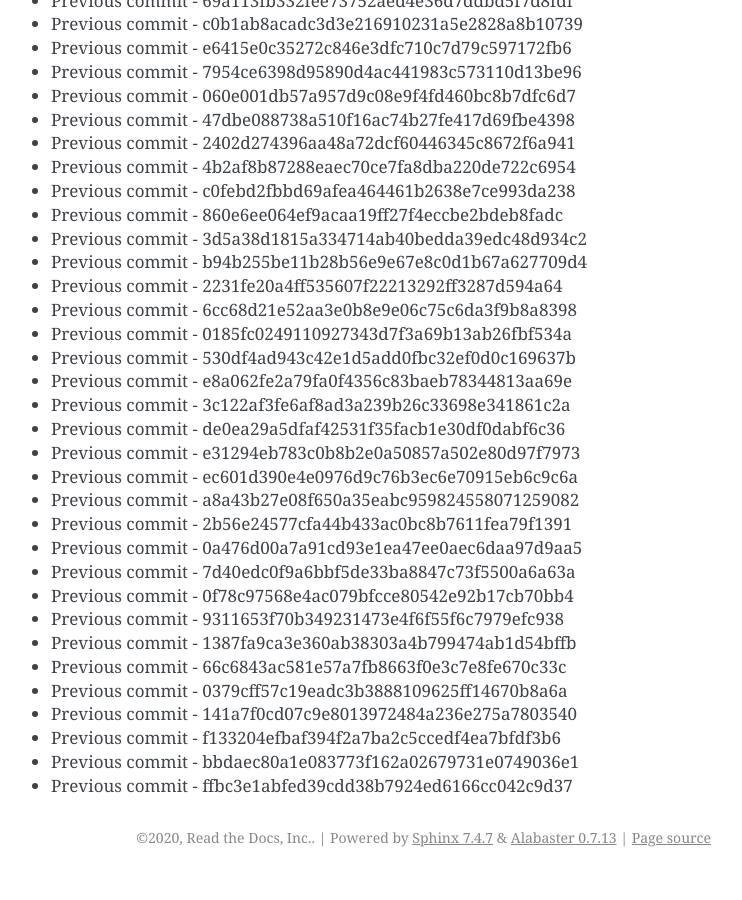
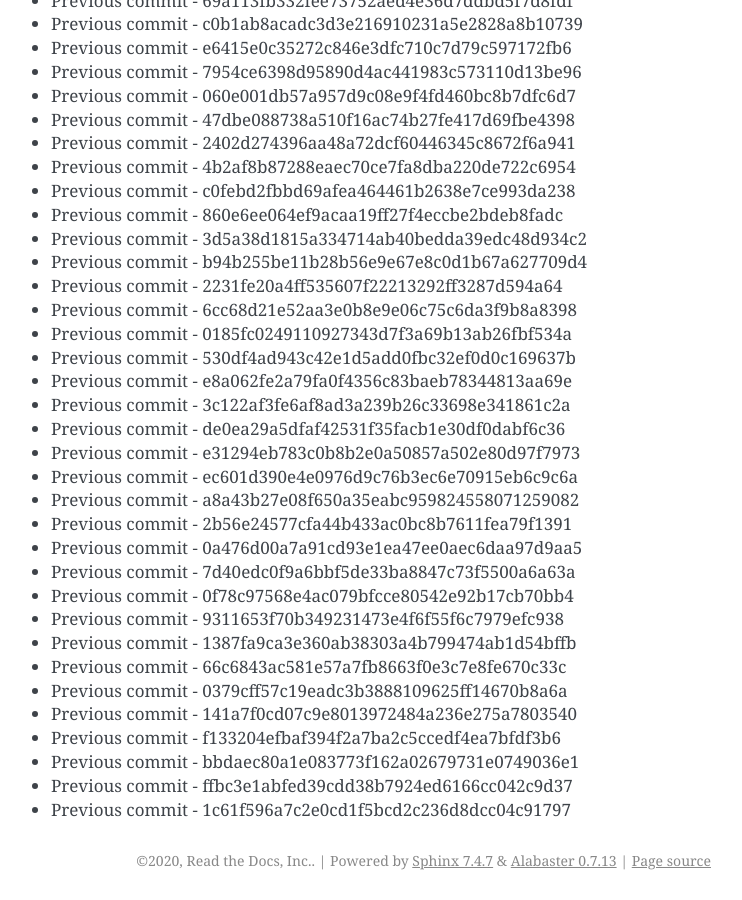
Before and after one commit to readthedocs/rtd-git-stresstest, a Sphinx documentation site: the page built from docs/updates.rst, in a window 1280 px wide and 900 px high, scrolled down 1821 px. Shown: the whole window, without its empty margins (399-1141 px from the left). Built offline with Sphinx 7.4.7, drawn with Linux system fonts in a browser that asks for light colours; before the commit the page ends 2698 px from its top, so only the background shows below that.

Commit message:
Generating commit from previous: 1c61f596a7c2e0cd1f5bcd2c236d8dcc04c91797

```diff
--- a/docs/updates.rst
+++ b/docs/updates.rst
@@ -108,3 +108,4 @@ It can be tested for any performance characteristics.
 * Previous commit - f133204efbaf394f2a7ba2c5ccedf4ea7bfdf3b6
 * Previous commit - bbdaec80a1e083773f162a02679731e0749036e1
 * Previous commit - ffbc3e1abfed39cdd38b7924ed6166cc042c9d37
+* Previous commit - 1c61f596a7c2e0cd1f5bcd2c236d8dcc04c91797
```
